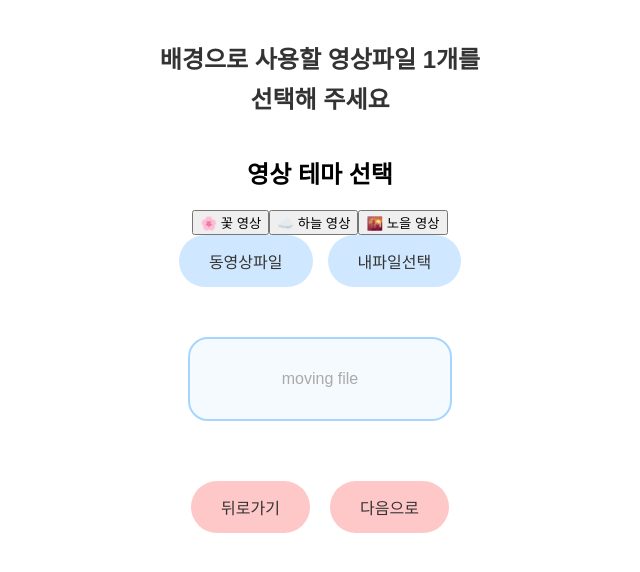
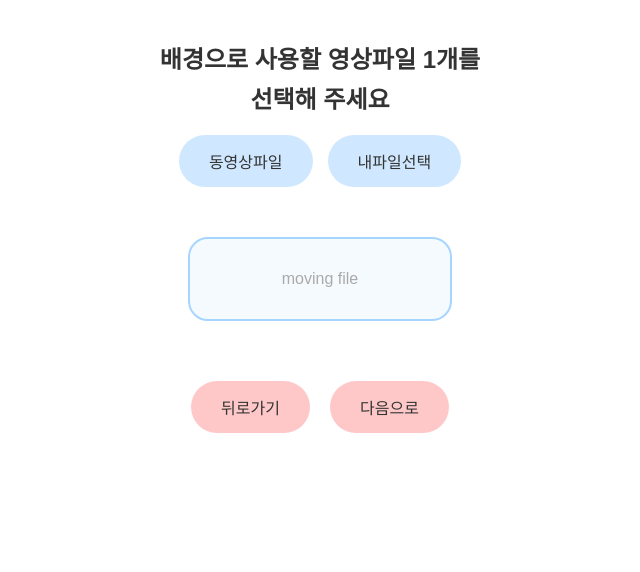
Before and after one commit to xeon-243859/ppongtok-app, a React (Vite) app: page /video in a window 1280 px wide. Shown: the top 572 px of the page, without its empty margins (320-960 px from the left). Built offline with nearby package versions, Linux system fonts and the light colour scheme; no server answers.

Commit message:
Fix: 영상 선택 및 미리보기 흐름 수정 (selected-video 설정 위치 조정)

```diff
--- a/src/pages/VideoSelectPage.jsx
+++ b/src/pages/VideoSelectPage.jsx
@@ -66,12 +66,7 @@ const handleVideoSelect = (filename) => {
       {showLine1 && <h2 className="video-title-line1">배경으로 사용할 영상파일 1개를</h2>}
       {showLine2 && <h2 className="video-title-line2">선택해 주세요</h2>}
 
-  <div>
-  <h2>영상 테마 선택</h2>
-  <button onClick={() => handleVideoSelect("flower.mp4")}>🌸 꽃 영상</button>
-  <button onClick={() => handleVideoSelect("sky.mp4")}>☁️ 하늘 영상</button>
-  <button onClick={() => handleVideoSelect("sunset.mp4")}>🌇 노을 영상</button>
-  </div>
+
 
       <div className="video-button-group">
         <button onClick={handleThemeSelect}>동영상파일</button>
```
